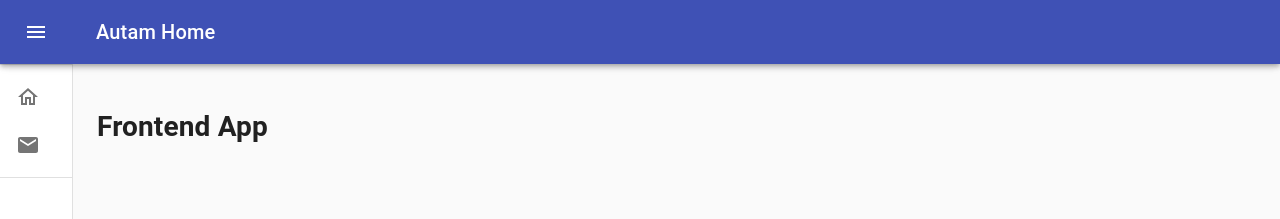
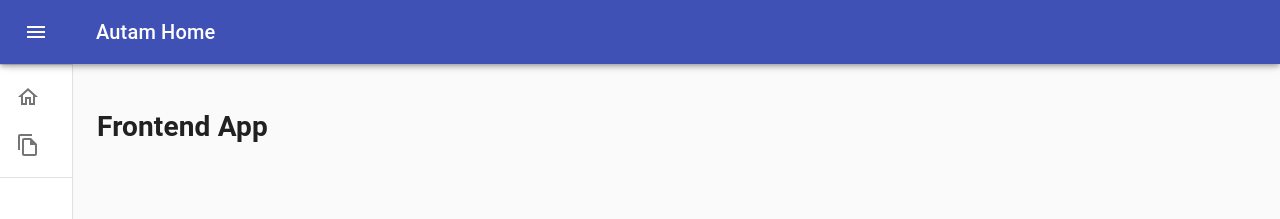
Before and after one commit to DelanoDuarte/autam, a React (Create React App) app in the folder view/: page / in a window 1280 px wide. Shown: the top 219 px of the page. Built offline with nearby package versions, Linux system fonts and the light colour scheme.

Commit message:
finished the configuration of the react router

```diff
--- a/view/src/App.js
+++ b/view/src/App.js
@@ -1,6 +1,6 @@
 import React from 'react';
 import './App.css';
-import Layout from './components/layout/Layout';
+import { Layout } from './components/layout/Layout';
 
 import { BrowserRouter as Router } from "react-router-dom";
 import Routes from './routes';
@@ -9,11 +9,11 @@ import Routes from './routes';
 function App() {
   return (
     <div >
-      <Layout>
-        <Router>
+      <Router>
+        <Layout>
           <Routes />
-        </Router>
-      </Layout>
+        </Layout>
+      </Router>
     </div>
   );
 }
--- /dev/null
+++ b/view/src/components/document_request/index.js
@@ -0,0 +1,9 @@
+import React from "react";
+
+export const IndexDocumentRequest = (props) => {
+    return (
+        <div>
+            <h3>New Document Request</h3>
+        </div>
+    )
+}
--- a/view/src/components/layout/Layout.js
+++ b/view/src/components/layout/Layout.js
@@ -15,9 +15,10 @@ import ChevronRightIcon from '@material-ui/icons/ChevronRight';
 import ListItem from '@material-ui/core/ListItem';
 import ListItemIcon from '@material-ui/core/ListItemIcon';
 import ListItemText from '@material-ui/core/ListItemText';
-import InboxIcon from '@material-ui/icons/MoveToInbox';
-import MailIcon from '@material-ui/icons/Mail';
-import { HomeOutlined } from "@material-ui/icons";
+
+import { HomeOutlined, FileCopyOutlined } from "@material-ui/icons";
+
+import { Link } from "react-router-dom";
 
 const drawerWidth = 240;
 
@@ -83,7 +84,9 @@ const useStyles = makeStyles((theme) => ({
     },
 }));
 
-export default function Layout(props) {
+export const Layout = (props) => {
+
+
     const classes = useStyles();
     const theme = useTheme();
     const [open, setOpen] = React.useState(false);
@@ -141,13 +144,13 @@ export default function Layout(props) {
                 </div>
                 <Divider />
                 <List>
-                    <ListItem button key="Home">
+                    <ListItem button key="Home" to="/" component={Link}>
                         <ListItemIcon> <HomeOutlined /></ListItemIcon>
                         <ListItemText primary="Home" />
                     </ListItem>
 
-                    <ListItem button key="Document Request">
-                        <ListItemIcon> <MailIcon /> </ListItemIcon>
+                    <ListItem button key="Document Request" to="/document-request" component={Link}>
+                        <ListItemIcon> <FileCopyOutlined /> </ListItemIcon>
                         <ListItemText primary="Document Request" />
                     </ListItem>
 
--- a/view/src/routes.js
+++ b/view/src/routes.js
@@ -2,12 +2,16 @@
 import React from "react";
 import { Switch, Route } from "react-router-dom";
 import { Home } from "./components/home/Home";
+import { IndexDocumentRequest } from "./components/document_request";
 
 export default function Routes() {
     return (
         <Switch>
-            <Route path="/">
+            <Route path="/" exact>
                 <Home />
+            </Route>
+            <Route path="/document-request" exact>
+                <IndexDocumentRequest />
             </Route>
         </Switch>
     )
```
Also changed, not shown: view/src/components/document_request/NewDocumentRequest.js (added, +16 -0 lines).
